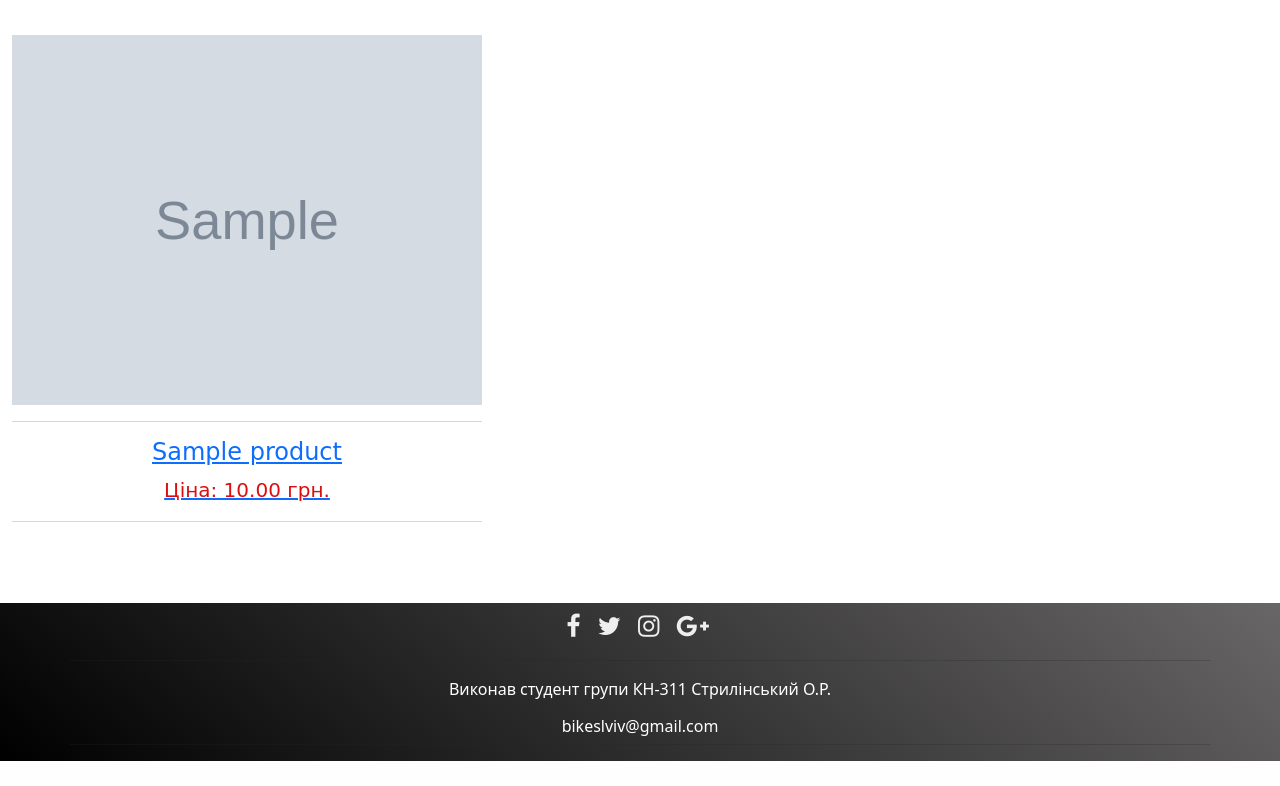
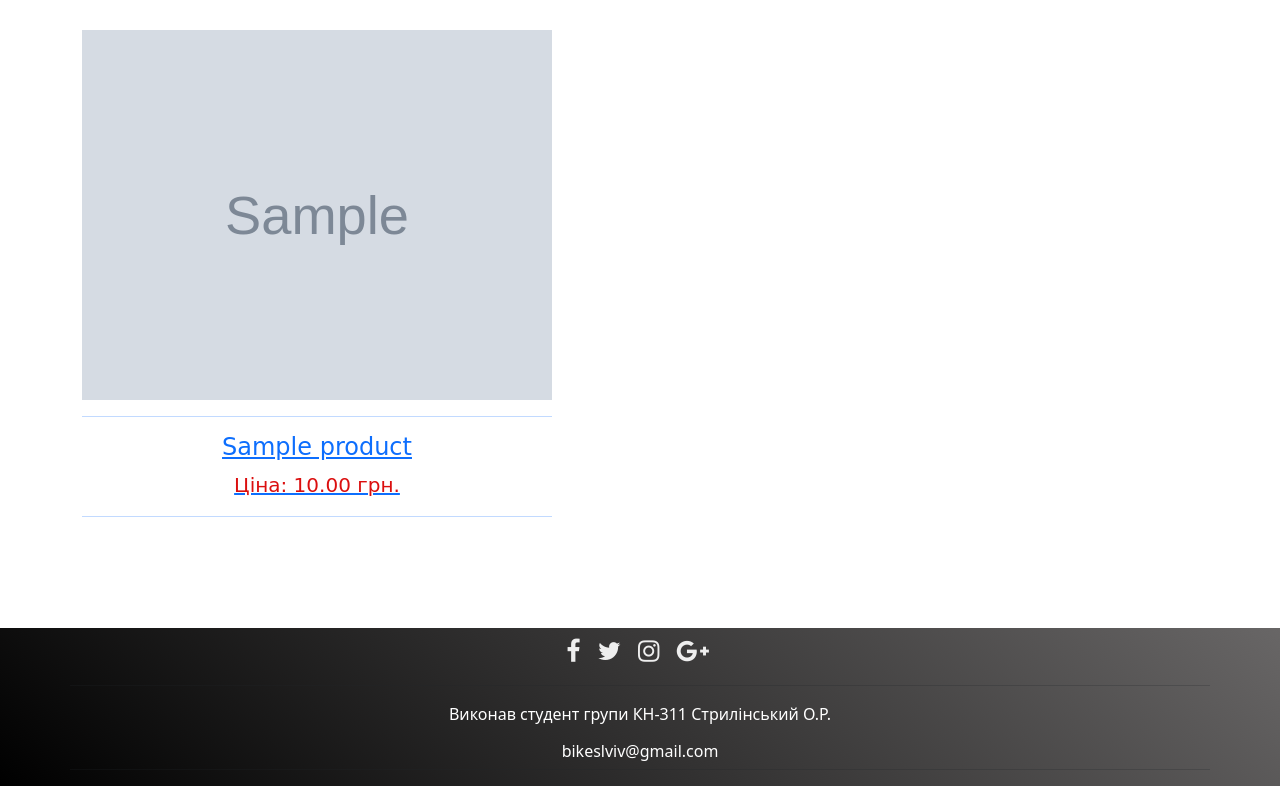
Before and after one commit to Oleh-Strylinskyi/MyBike, a Django app: page /products/ in a window 1280 px wide. Shown: the part 101-887 px from the top of the page. Before the commit the page ends 862 px from the top, so only its background shows below. Run offline with Django 3.2, Linux system fonts and the light colour scheme; a user stored in the database is signed in; tables that the repository leaves empty hold one stand-in row (values such as "Sample post"); grey boxes marked "Sample" are stand-in pictures; parts of the project's set-up code (start-up, migrations or seed data) failed here and were passed over; some libraries are stand-ins or nearby versions; some web fonts are replaced.

Commit message:
update templates

```diff
--- a/static/css/loginpage.css
+++ b/static/css/main.css
@@ -1,4 +1,4 @@
-.content {
+.content-center {
     display: flex;
     justify-content: center;
 }
--- a/templates/base.html
+++ b/templates/base.html
@@ -19,6 +19,7 @@
     <link rel="stylesheet" href="{% static 'css/fourthpage.css' %}"/>
     <link rel="stylesheet" href="{% static 'css/footer.css' %}"/>
     <link rel="stylesheet" href="{% static 'css/alerts.css' %}"/>
+    <link rel="stylesheet" href="{% static 'css/main.css' %}"/>
 
     {% block links %}
     {% endblock links %}
--- a/templates/basket/basket_list.html
+++ b/templates/basket/basket_list.html
@@ -1,7 +1,7 @@
 {% extends 'base.html' %}
 
 {% block content %}
-    <div class="content">
+    <div class="content-center">
         <!-- Велосипеди -->
         <div class="main container-fluid padding">
             {% for basket_item in basketitem_list %}
--- a/templates/products/product_list.html
+++ b/templates/products/product_list.html
@@ -1,11 +1,12 @@
 {% extends 'base.html' %}
 
 {% block content %}
-    <div class="content">
+    <div class="content-center">
         <!-- Велосипеди -->
         <div class="main container-fluid padding">
-            <div class="block1">
+            <div class="block1" style="margin: 30px">
                 {% for product in product_list %}
+                    <div style="margin-left: 40px;margin-right: 40px">
                         <a href="{% url 'products:product-detail' product.id %}">
                             <img src="{{ product.image.url }}" width="470" height="370px" alt="">
                             <hr>
@@ -15,6 +16,7 @@
                             <p>Ціна: {{ product.price }} грн.</p>
                             <hr>
                         </a>
+                    </div>
                 {% endfor %}
             </div>
         </div>
--- a/templates/registration/login.html
+++ b/templates/registration/login.html
@@ -2,11 +2,11 @@
 {% load static %}
 
 {% block links %}
-<link rel="stylesheet" href="{% static 'css/loginpage.css' %}"/>
+<link rel="stylesheet" href="{% static 'css/main.css' %}"/>
 {% endblock links %}
 
 {% block content %}
-<div class="content">
+<div class="content-center">
     <div>
         <h1>Log-in</h1>
         <p>Please, use the following form to log-in:</p>
```
Also changed, not shown: templates/products/product_detail.html (+4 -3 lines). Lines whose indentation alone changed are shown as unchanged.
